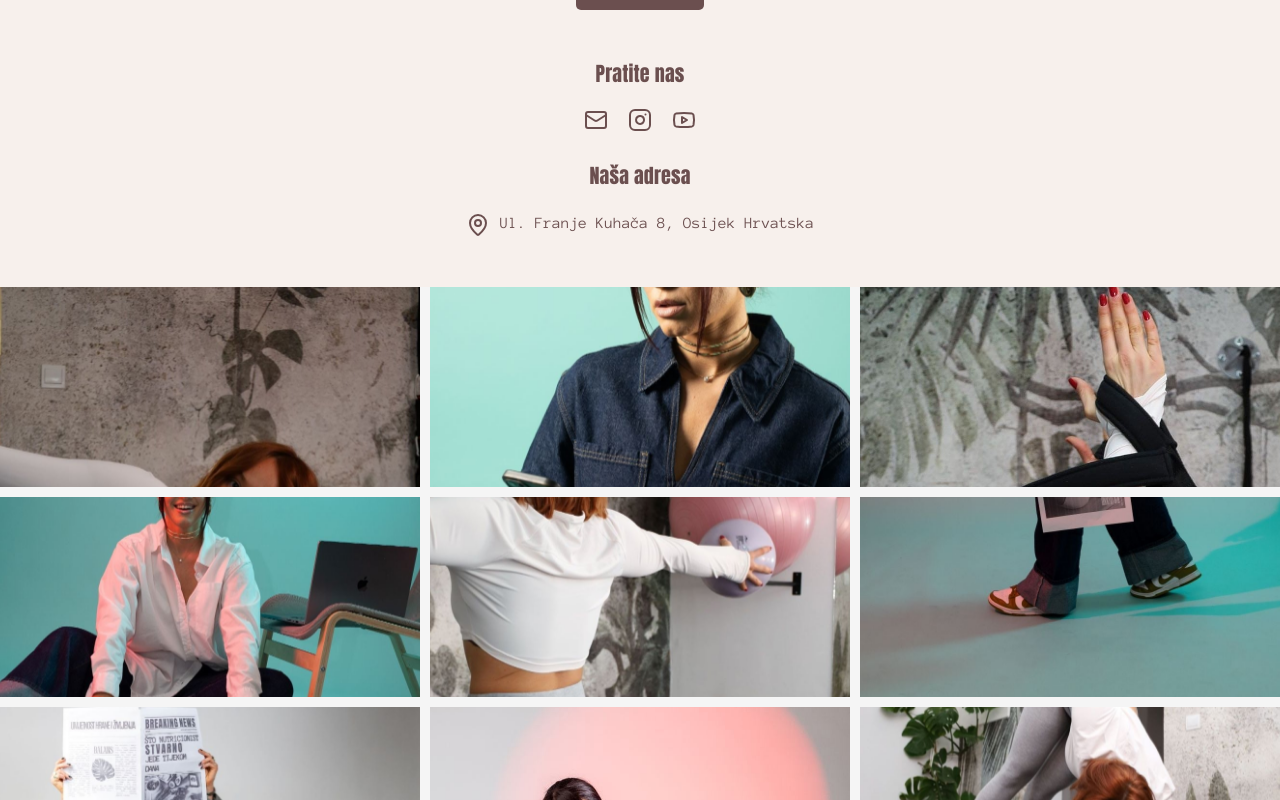
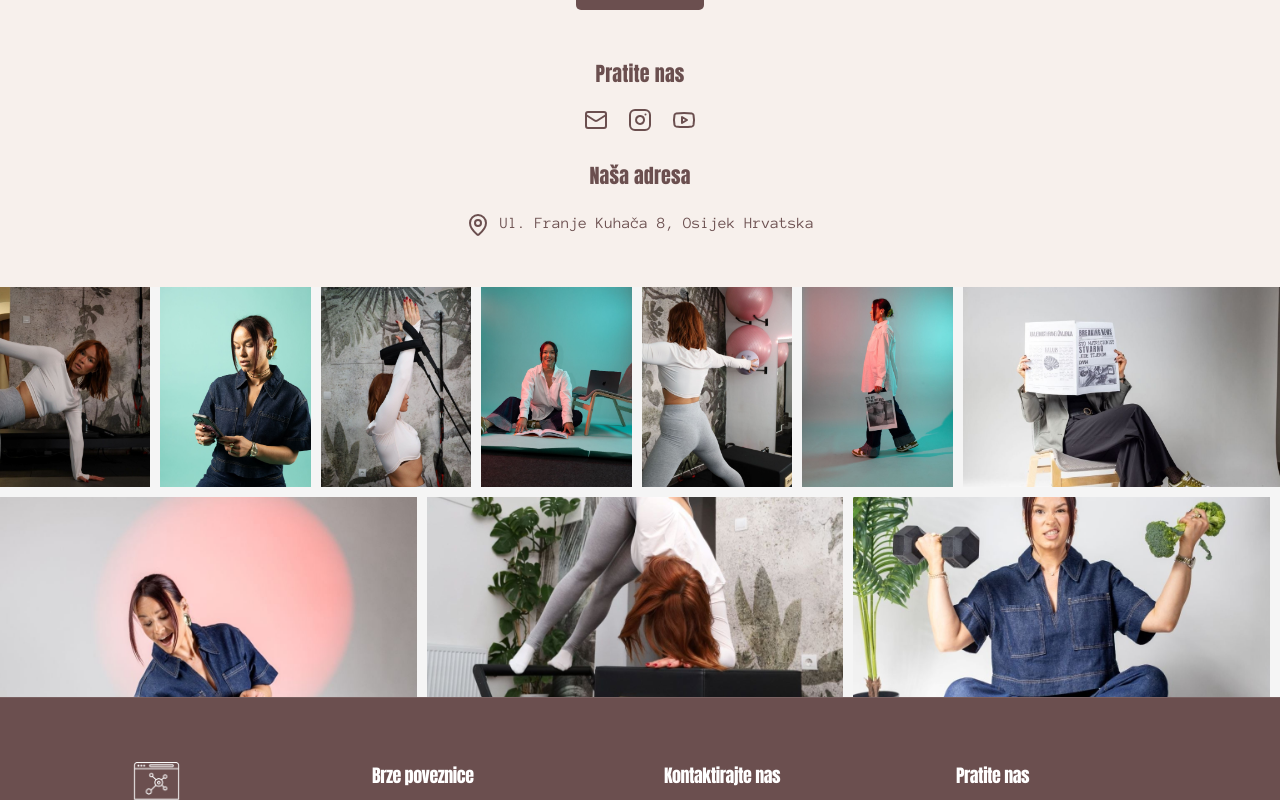
Before and after one commit to Ivan-Vukojevic/calorisa-web-app, a React (Vite) app: page / in a window 1280 px wide. Shown: the part 11200-12000 px from the top of the page. Built offline with nearby package versions, Linux system fonts and the light colour scheme.

Commit message:
Fix font rendering for Croatian characters and restore gallery layout

```diff
--- a/index.html
+++ b/index.html
@@ -57,7 +57,7 @@
     <!-- Font loading (with latin-ext for Croatian characters) -->
     <link
       rel="stylesheet"
-      href="https://fonts.googleapis.com/css2?family=Anonymous+Pro:wght@400;700&family=Anton&display=swap&subset=latin-ext"
+      href="https://fonts.googleapis.com/css2?family=Anonymous+Pro:wght@400;700&family=Anton&display=block&subset=latin-ext"
     />
 
     <!-- Structured Data -->
--- a/src/sections/GallerySection.tsx
+++ b/src/sections/GallerySection.tsx
@@ -14,9 +14,7 @@ interface GalleryPost {
   id: number;
   jpg: string;
   alt: string;
-  zoom: number;
   focalPoint: string;
-  zoomMobile?: number;
 }
 
 /**
@@ -24,40 +22,39 @@ interface GalleryPost {
  */
 function GallerySection(): JSX.Element {
   const posts = useMemo<GalleryPost[]>(() => [
-    { id: 1, jpg: img1jpg, alt: 'Calorisa Pilates Reformer studio, Osijek', zoom: 1.15, focalPoint: 'top' },
-    { id: 2, jpg: img2jpg, alt: 'Transformation training — personalized fitness coaching', zoom: 1.15, focalPoint: 'center' },
-    { id: 3, jpg: img3jpg, alt: 'Calorisa Pilates Reformer studio, Osijek', zoom: 1.4, focalPoint: 'top' },
-    { id: 4, jpg: img4jpg, alt: 'Hormonal balance nutrition coaching', zoom: 1.15, focalPoint: 'center' },
-    { id: 5, jpg: img5jpg, alt: 'Calorisa Pilates Reformer studio, Osijek', zoom: 1.15, focalPoint: 'center 40%' },
-    { id: 6, jpg: img6jpg, alt: 'Holistic health and wellness coaching', zoom: 1.15, focalPoint: 'bottom' },
-    { id: 7, jpg: img7jpg, alt: 'Fitness consultation at Calorisa — personalized training plans', zoom: 1.15, focalPoint: 'center' },
-    { id: 8, jpg: img8jpg, alt: 'Functional fitness coaching at Calorisa studio', zoom: 1.3, focalPoint: 'top' },
-    { id: 9, jpg: img9jpg, alt: 'Calorisa Pilates Reformer studio, Osijek', zoom: 1.15, focalPoint: 'center' },
-    { id: 10, jpg: img10jpg, alt: 'Healthy eating habits and meal planning guidance', zoom: 1.15, focalPoint: 'center' }
+    { id: 1, jpg: img1jpg, alt: 'Calorisa Pilates Reformer studio, Osijek', focalPoint: 'top' },
+    { id: 2, jpg: img2jpg, alt: 'Transformation training — personalized fitness coaching', focalPoint: 'center' },
+    { id: 3, jpg: img3jpg, alt: 'Calorisa Pilates Reformer studio, Osijek', focalPoint: 'top' },
+    { id: 4, jpg: img4jpg, alt: 'Hormonal balance nutrition coaching', focalPoint: 'center' },
+    { id: 5, jpg: img5jpg, alt: 'Calorisa Pilates Reformer studio, Osijek', focalPoint: 'center 40%' },
+    { id: 6, jpg: img6jpg, alt: 'Holistic health and wellness coaching', focalPoint: 'bottom' },
+    { id: 7, jpg: img7jpg, alt: 'Fitness consultation at Calorisa — personalized training plans', focalPoint: 'center' },
+    { id: 8, jpg: img8jpg, alt: 'Functional fitness coaching at Calorisa studio', focalPoint: 'top' },
+    { id: 9, jpg: img9jpg, alt: 'Calorisa Pilates Reformer studio, Osijek', focalPoint: 'center' },
+    { id: 10, jpg: img10jpg, alt: 'Healthy eating habits and meal planning guidance', focalPoint: 'center' }
   ], []);
 
-  const isMobile = window.innerWidth < 768;
-
   return (
-    <div className="w-full grid grid-cols-1 md:grid-cols-2 lg:grid-cols-3 gap-[10px]">
+    <div className="flex flex-wrap w-full gap-[10px]">
       {posts.map(post => (
         <div
           key={post.id}
-          className={`${
+          className={`flex-[1_1_auto] ${
+            post.id === 7
+              ? 'max-w-[100%] md:max-w-[calc(50%-10px)] lg:max-w-[calc(33.333%-10px)]'
+              : 'max-w-[100%] md:max-w-[calc(50%-10px)] lg:max-w-[calc(33.333%-10px)]'
+          } ${
             post.id === 7
               ? 'h-[300px] md:h-[200px]'
               : 'h-[200px]'
-          } w-full overflow-hidden`}
+          } overflow-hidden`}
         >
           {/* eslint-disable-next-line react/forbid-dom-props */}
           <img
             src={post.jpg}
             alt={post.alt}
-            className="w-full h-full object-cover transform transition-transform duration-300 will-change-transform"
-            style={{
-              transform: `scale(${isMobile && post.zoomMobile ? post.zoomMobile : post.zoom})`,
-              objectPosition: post.focalPoint
-            }}
+            className="w-full h-full object-cover"
+            style={{ objectPosition: post.focalPoint }}
             loading="lazy"
             decoding="async"
           />
```
